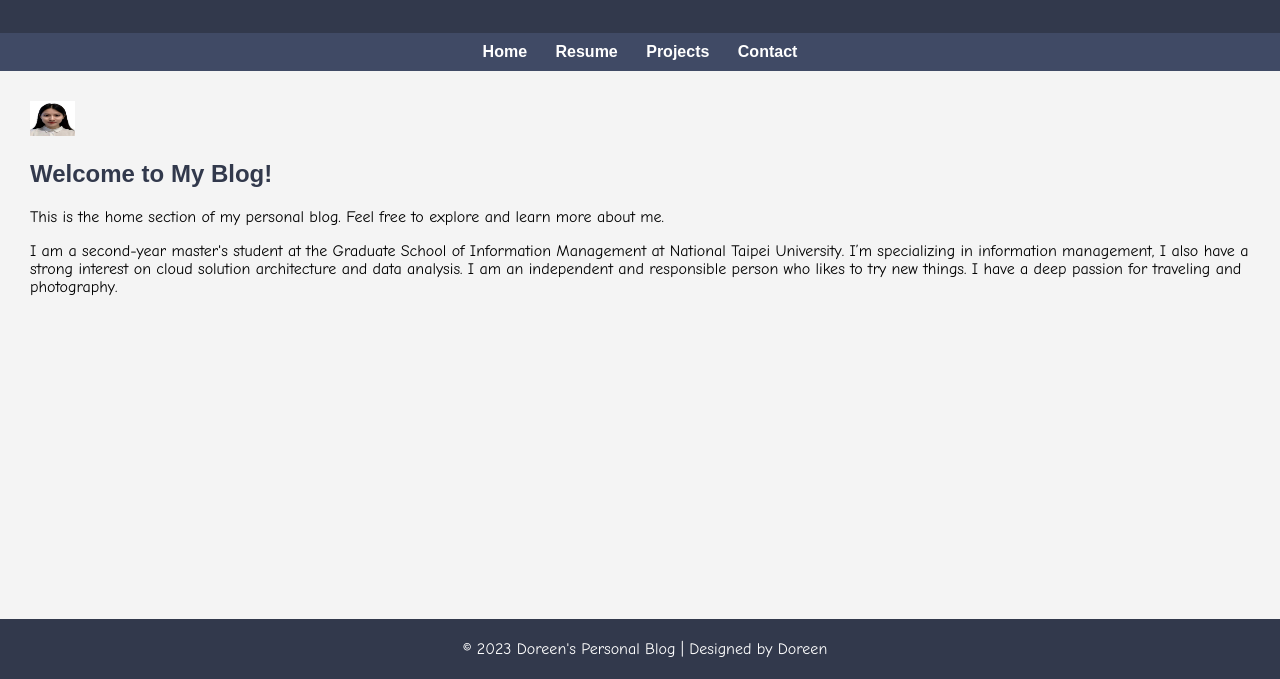
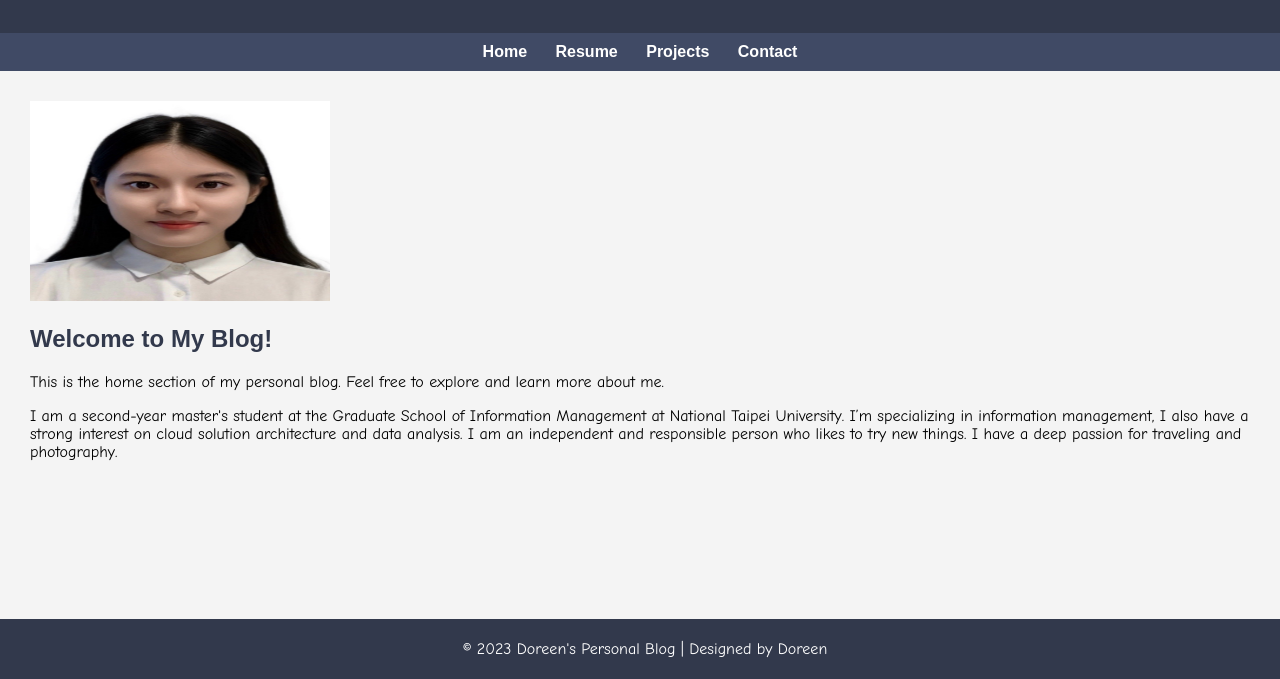
Before and after one commit to DoreenHou/Doreen-Website, a plain HTML site: page index.html in a window 1280 px wide. Shown: the part 121-800 px from the top of the page. Drawn offline with Linux system fonts and the light colour scheme.

Commit message:
Update index.html

```diff
--- a/index.html
+++ b/index.html
@@ -65,7 +65,7 @@
     </nav>
 
     <section id="home" style="display: block;">
-        <img src="images.jpg" width="45" height="35">
+        <img src="images.jpg" width="300" height="200">
         <h2 style="color: #32394c; font-family:Marker Felt, fantasy;" >Welcome to My Blog!</h2>
         <p>This is the home section of my personal blog. Feel free to explore and learn more about me.</p>
         <p>I am a second-year master's student at the Graduate School of Information Management at National Taipei University. I’m specializing in information management, I also have a strong interest on cloud solution architecture and data analysis.
```
